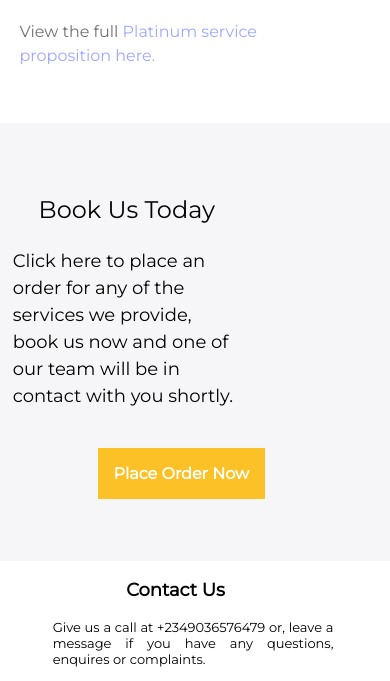
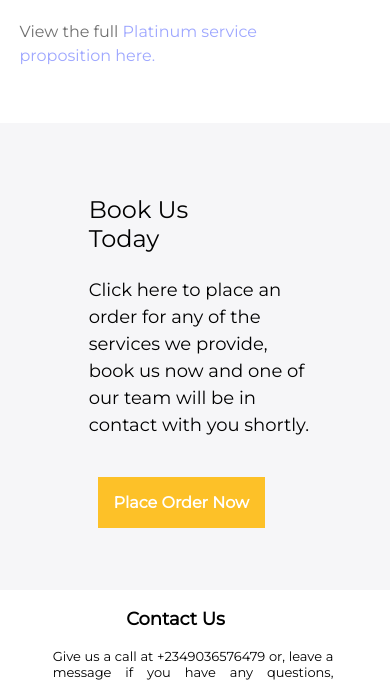
Before and after one commit to taeillo/draft, a Flask app: page /order in a window 390 px wide. Shown: the part 2419-3100 px from the top of the page. Run offline with Flask 2, Linux system fonts and the light colour scheme.

Commit message:
Update index.css

```diff
--- a/static/styles/index.css
+++ b/static/styles/index.css
@@ -1171,17 +1171,18 @@ a {
 
     .place-order-sub-title{
         font-size: 24px;
-        padding: 3em 0 1em 0;
+        padding: 3em 0 1em 35%;
         margin: 0;
-        text-align: center;
+       /* text-align: center; */
     }
 
-    .place-order-sub-description{
-        padding: 0 0 3em 5%;
-        font-size: 18px;
-        line-height: 1.5;
-        width: 90%;
-    }
+    .place-order-sub-description {
+    padding: 0 0 3em 35%;
+    font-size: 18px;
+    line-height: 1.5;
+    width: 90%;
+    /* text-align: center; */
+}
 
     .place-btn{
         margin: 0 10% 0 25%;
```
